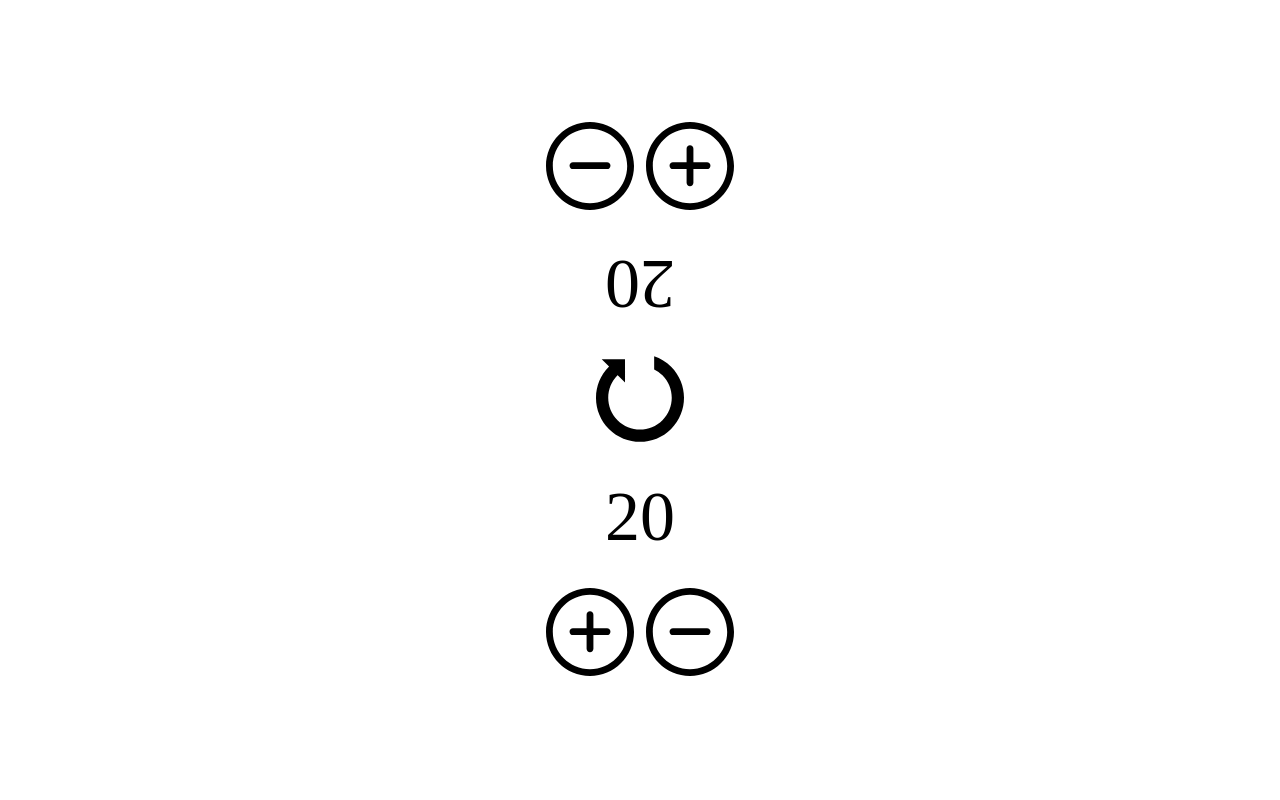
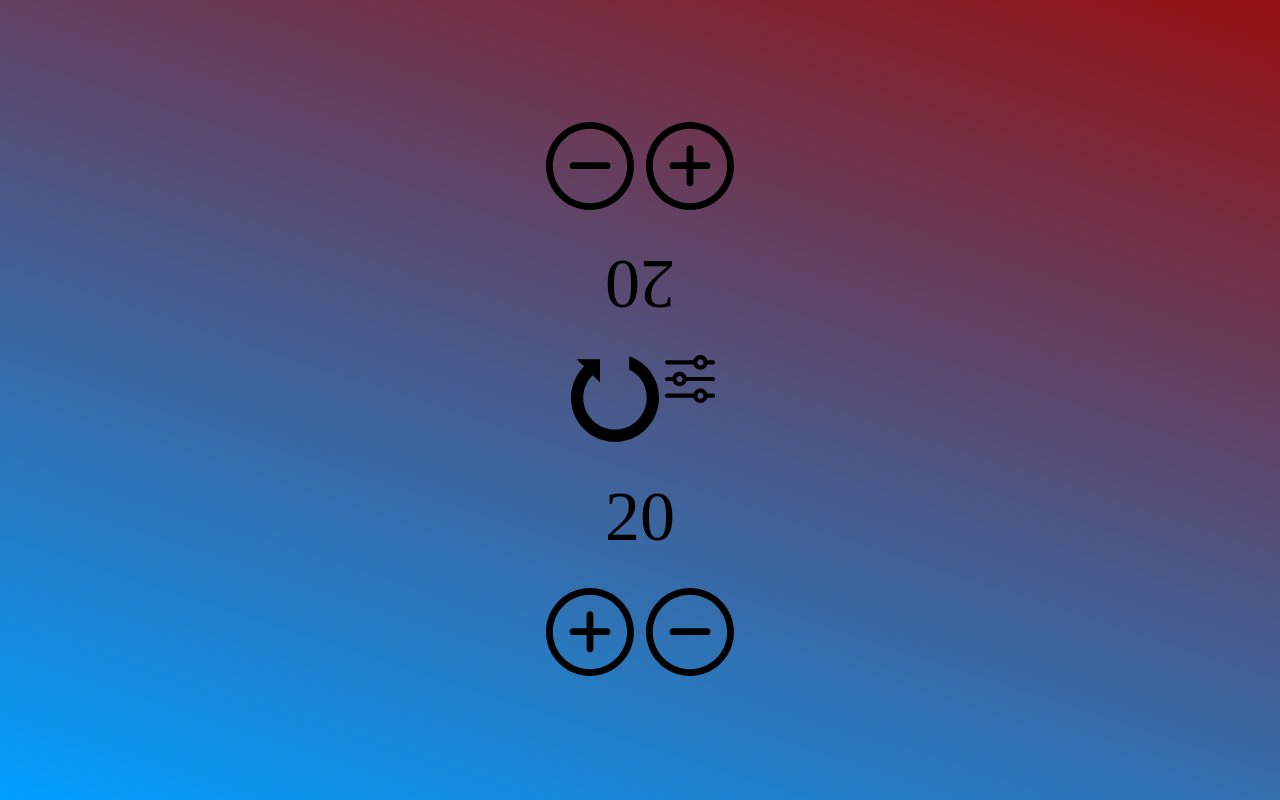
Before and after one commit to JoacimNilsen/mtg-counter-test, a React (Create React App) app: page / in a window 1280 px wide. Built offline with nearby package versions, Linux system fonts and the light colour scheme.

Commit message:
Added settings function

```diff
--- a/package.json
+++ b/package.json
@@ -8,6 +8,7 @@
     "@testing-library/user-event": "^7.2.1",
     "react": "^16.13.1",
     "react-dom": "^16.13.1",
+    "react-router-dom": "^5.2.0",
     "react-scripts": "3.4.3",
     "styled-components": "^5.2.0"
   },
--- a/src/App.js
+++ b/src/App.js
@@ -1,6 +1,12 @@
-import React from 'react'
+import React, {useState} from 'react'
+import {
+  BrowserRouter as Router,
+  Switch,
+  Route
+} from "react-router-dom";
 import Counter from './components/Counter'
 import { createGlobalStyle } from 'styled-components'
+import Settings from './components/Settings'
 
 const GlobalStyle = createGlobalStyle`
   body {
@@ -9,10 +15,23 @@ const GlobalStyle = createGlobalStyle`
 `
 
 const App = () => {
+
+  const [player1Color, setPlayer1Color] = useState('')
+  const [player2Color, setPlayer2Color] = useState('')
+
   return (
     <div className="App">
+      <Router>
       <GlobalStyle />
-      <Counter/>
+      <Switch>
+          <Route path="/settings">
+            <Settings handleP1Change={(event)=> setPlayer1Color(event.target.value)} handleP2Change={(event)=> setPlayer2Color(event.target.value)} />
+          </Route>
+          <Route path="/">
+            <Counter player1Color={player1Color} player2Color={player2Color}/>
+          </Route>
+        </Switch>
+      </Router>
     </div>
   )
 }
--- /dev/null
+++ b/src/components/Buttons/Settings.js
@@ -0,0 +1,47 @@
+import React from 'react'
+import {Link} from 'react-router-dom'
+import styled from 'styled-components'
+
+const StyledSettings = styled.div`
+width: 50px;
+border: none;
+background-color:transparent;
+outline:none;
+`
+
+const Settings = ({handleClick}) => {
+  return (
+    <Link to="/settings">
+    <StyledSettings onClick={handleClick}>
+<svg version="1.1" id="Capa_1" viewBox="0 0 512 512" >
+<g>
+	<g>
+		<path d="M490.667,405.333h-56.811C424.619,374.592,396.373,352,362.667,352s-61.931,22.592-71.189,53.333H21.333
+			C9.557,405.333,0,414.891,0,426.667S9.557,448,21.333,448h270.144c9.237,30.741,37.483,53.333,71.189,53.333
+			s61.931-22.592,71.189-53.333h56.811c11.797,0,21.333-9.557,21.333-21.333S502.464,405.333,490.667,405.333z M362.667,458.667
+			c-17.643,0-32-14.357-32-32s14.357-32,32-32s32,14.357,32,32S380.309,458.667,362.667,458.667z"/>
+	</g>
+</g>
+<g>
+	<g>
+		<path d="M490.667,64h-56.811c-9.259-30.741-37.483-53.333-71.189-53.333S300.736,33.259,291.477,64H21.333
+			C9.557,64,0,73.557,0,85.333s9.557,21.333,21.333,21.333h270.144C300.736,137.408,328.96,160,362.667,160
+			s61.931-22.592,71.189-53.333h56.811c11.797,0,21.333-9.557,21.333-21.333S502.464,64,490.667,64z M362.667,117.333
+			c-17.643,0-32-14.357-32-32c0-17.643,14.357-32,32-32s32,14.357,32,32C394.667,102.976,380.309,117.333,362.667,117.333z"/>
+	</g>
+</g>
+<g>
+	<g>
+		<path d="M490.667,234.667H220.523c-9.259-30.741-37.483-53.333-71.189-53.333s-61.931,22.592-71.189,53.333H21.333
+			C9.557,234.667,0,244.224,0,256c0,11.776,9.557,21.333,21.333,21.333h56.811c9.259,30.741,37.483,53.333,71.189,53.333
+			s61.931-22.592,71.189-53.333h270.144c11.797,0,21.333-9.557,21.333-21.333C512,244.224,502.464,234.667,490.667,234.667z
+			 M149.333,288c-17.643,0-32-14.357-32-32s14.357-32,32-32c17.643,0,32,14.357,32,32S166.976,288,149.333,288z"/>
+	</g>
+</g>
+</svg>
+</StyledSettings>
+</Link>
+  )
+}
+
+export default Settings
--- a/src/components/Buttons/index.js
+++ b/src/components/Buttons/index.js
@@ -1,5 +1,6 @@
 import Increase from './Increase'
 import Decrease from './Decrease'
 import Reload from './Reload'
+import Settings from './Settings'
 
-export default {Increase, Decrease, Reload}
+export default {Increase, Decrease, Reload, Settings}
--- a/src/components/Counter.js
+++ b/src/components/Counter.js
@@ -2,7 +2,7 @@ import React, { useState } from 'react'
 import styled from 'styled-components'
 import Buttons from './Buttons'
 
-const {Increase, Decrease, Reload} = Buttons
+const {Increase, Decrease, Reload, Settings} = Buttons
 
 const Wrapper = styled.div`
 display: flex;
@@ -10,6 +10,8 @@ flex-direction: column;
 align-items: center;
 justify-content: center;
 height: 100vh;
+background: rgb(149,16,16);
+background: linear-gradient(198deg, rgba(${({topColor}) => topColor ||'149,16,16,1'}) 0%, rgba(${({bottomColor}) => bottomColor ||'0,159,255,1'}) 100%);
 `
 
 const ButtonWrapper = styled.div`
@@ -27,7 +29,7 @@ font-size: 70px;
 line-height: 0;
 `
 
-const Counter = () => {
+const Counter = ({player1Color, player2Color}) => {
 
   const [player1, setPlayer1] = useState(20)
   const [player2, setPlayer2] = useState(20)
@@ -38,13 +40,16 @@ const Counter = () => {
   }
 
   return (
-    <Wrapper>
+    <Wrapper topColor={player1Color} bottomColor={player2Color}>
       <ButtonWrapper>
       <Decrease handleClick={() => setPlayer1(player1 - 1)} />
       <Increase handleClick={() => setPlayer1(player1 + 1)} />
       </ButtonWrapper>
       <LifeCounter1>{player1}</LifeCounter1>
+      <ButtonWrapper>
       <Reload handleClick={() => clearState()} />
+      <Settings />
+      </ButtonWrapper>
       <LifeCounter2>{player2}</LifeCounter2>
       <ButtonWrapper>
       <Increase handleClick={() => setPlayer2(player2 + 1)} />
--- /dev/null
+++ b/src/components/Settings.js
@@ -0,0 +1,30 @@
+import React from 'react'
+import styled from 'styled-components'
+import {Link} from 'react-router-dom'
+
+const Settings = ({handleP1Change, handleP2Change}) => {
+  return (
+    <>
+    <Link to="/">Back</Link>
+
+<select onChange={handleP1Change} name="cars" id="cars">
+    <option value="194, 33, 33, 1">Red</option>
+    <option value="53, 191, 25, 1">Green</option>
+    <option value="52, 50, 50, 1">Black</option>
+    <option value="242, 242, 242, 1">White</option>
+    <option value="0, 51, 153, 1">Blue</option>
+
+</select>
+<select onChange={handleP2Change} name="cars" id="cars">
+    <option value="194, 33, 33, 1">Red</option>
+    <option value="53, 191, 25, 1">Green</option>
+    <option value="52, 50, 50, 1">Black</option>
+    <option value="242, 242, 242, 1">White</option>
+    <option value="0, 51, 153, 1">Blue</option>
+
+</select>
+</>
+  )
+}
+
+export default Settings
```
Also changed, not shown: src/assets/settings.svg (added), 1 other file (tests, documents, lock files or other folders).
